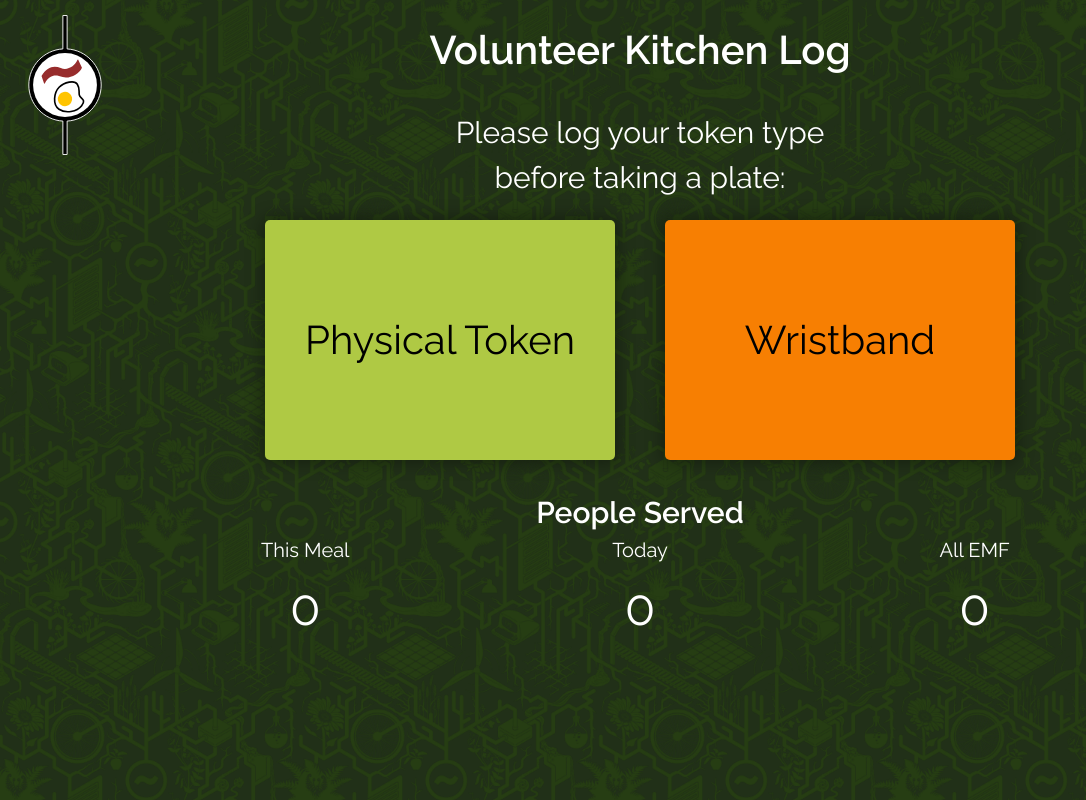
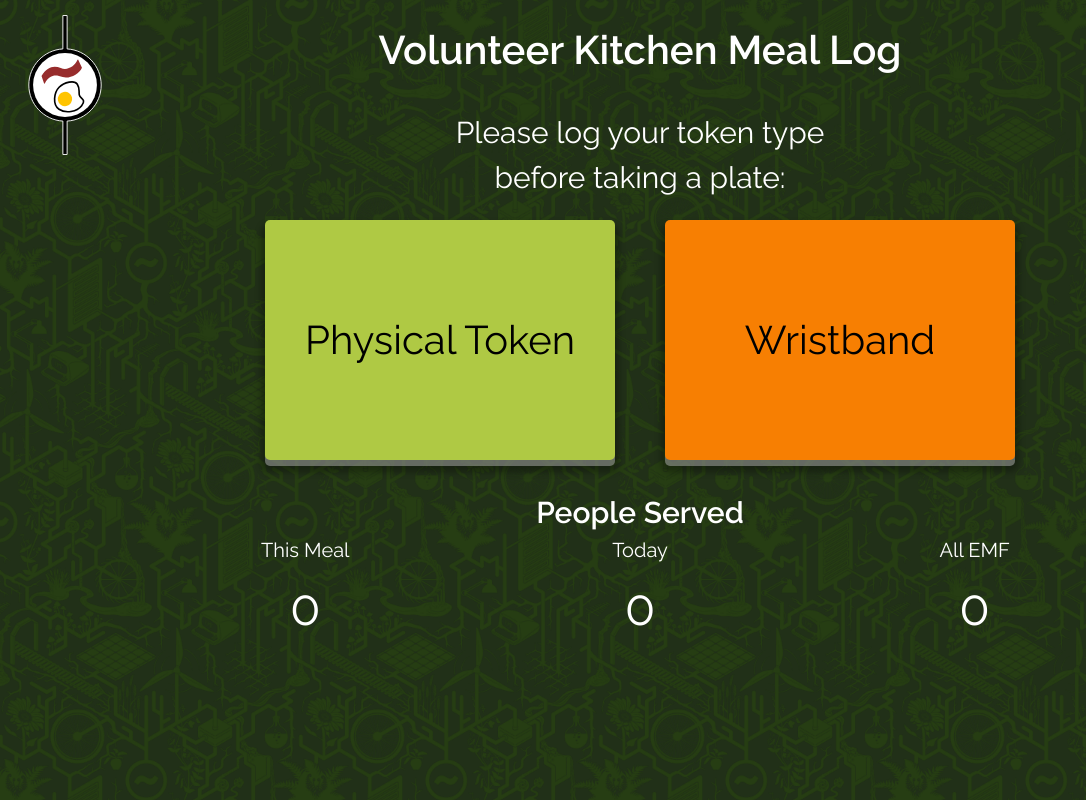
Before and after one commit to paullessing/emfkitchen-tracker, a SvelteKit app: page / in a window 1280 px wide. Shown: the whole page, without its empty margins (0-1086 px from the left). Built offline with nearby package versions, Linux system fonts and the light colour scheme.

Commit message:
fix: styles for buttons

```diff
--- a/src/routes/+page.svelte
+++ b/src/routes/+page.svelte
@@ -29,7 +29,7 @@
   width="150"
 />
 
-<h1 class="title">Volunteer Kitchen Log</h1>
+<h1 class="title">Volunteer Kitchen Meal Log</h1>
 
 <p class="cta-header">
   Please log your token type<br />before taking a plate:
--- a/src/routes/EaterSelection.svelte
+++ b/src/routes/EaterSelection.svelte
@@ -39,7 +39,15 @@
       padding: 2rem;
 
       border: 0;
-      box-shadow: 0 0 16px 4px rgba(0, 0, 0, 0.3);
+      box-shadow:
+        0 6px 0 0 rgba(180, 180, 180, 0.5),
+        0 8px 6px 4px rgba(0, 0, 0, 0.3);
+
+      &:active {
+        position: relative;
+        top: 6px;
+        box-shadow: none;
+      }
 
       border-radius: 0.5rem;
 
```
